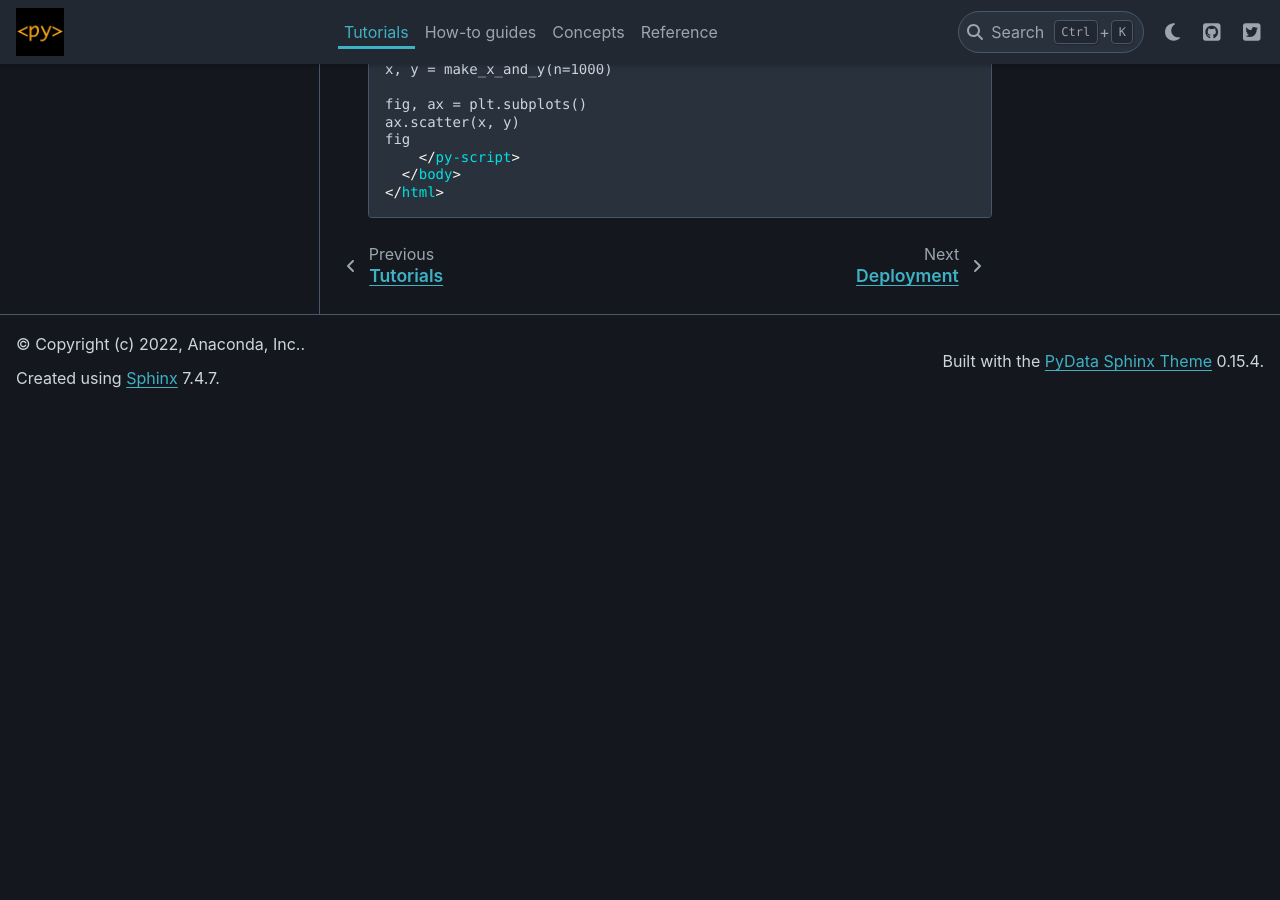
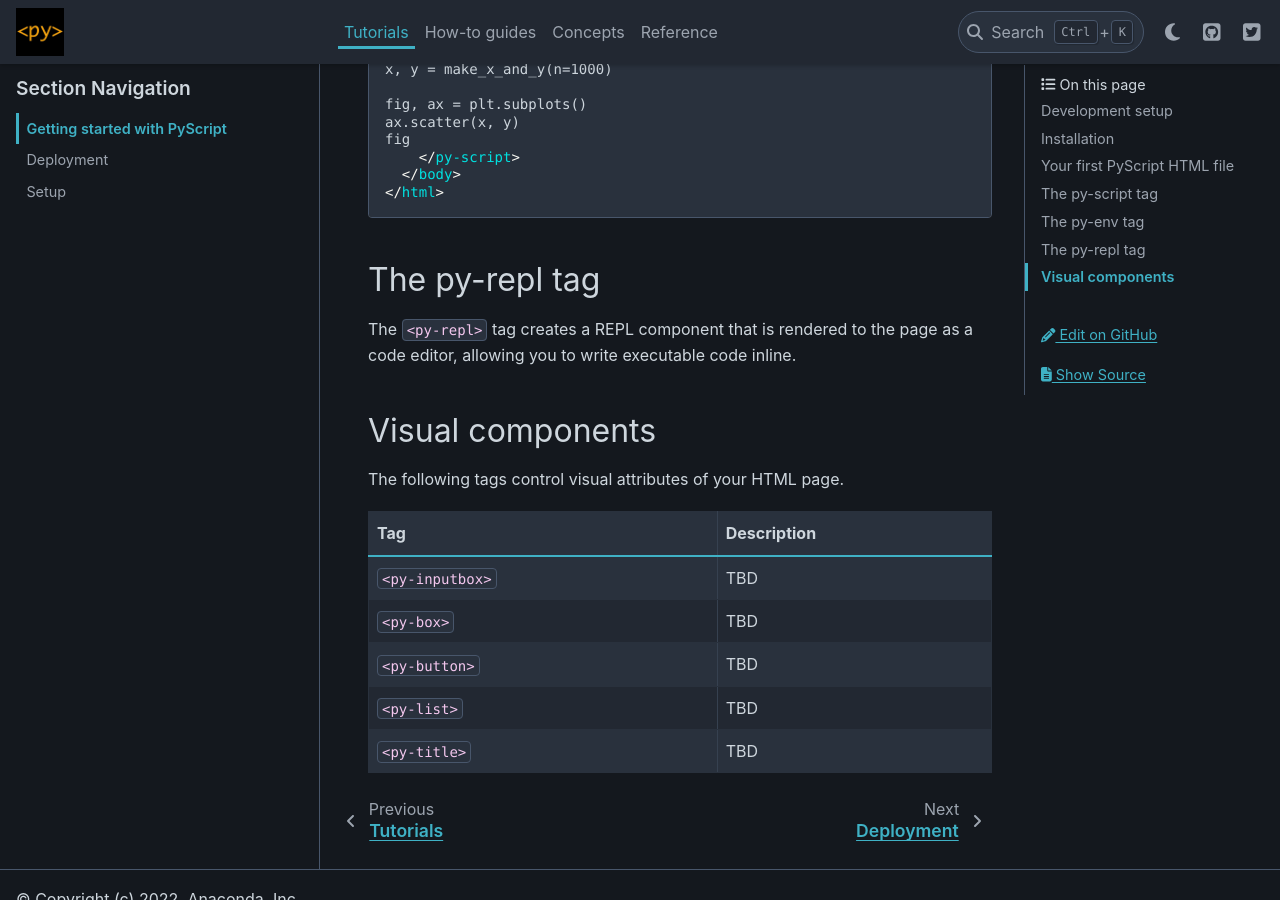
Before and after one commit to pyscript/pyscript, a Sphinx documentation site: the page built from docs/tutorials/getting-started.md, in a window 1280 px wide and 900 px high, scrolled down 4346 px. Built offline with Sphinx 7.4.7 and the PyData theme 0.15.4, drawn with Linux system fonts in a browser that asks for light colours; before the commit the page ends 4754 px from its top, so only the background shows below that; some of the changed text lies outside the part shown.

````diff
--- a/docs/conf.py
+++ b/docs/conf.py
@@ -35,6 +35,7 @@ extensions = [
     "sphinx_togglebutton",
     "sphinx_sitemap",
     "sphinxemoji.sphinxemoji",
+    "sphinxcontrib.youtube",
 ]
 
 # Add any paths that contain templates here, relative to this directory.
--- a/docs/environment.yml
+++ b/docs/environment.yml
@@ -10,7 +10,9 @@ dependencies:
 -   sphinx-copybutton
 -   sphinx-design
 -   sphinx-togglebutton
+
 -   pip:
     -   sphinxemoji
     -   sphinx-sitemap
     -   sphinx-autobuild
+    -   sphinxcontrib-youtube
--- a/docs/tutorials/getting-started.md
+++ b/docs/tutorials/getting-started.md
@@ -72,13 +72,13 @@ print(s)
 
 ### Writing into labeled elements
 
-In the example above, we had a single `<py-script>` tag and it printed
+In the example above, we had a single `<py-script>` tag printing
 one or more lines onto the page in order. Within the `<py-script>`, you
 have access to the `pyscript` module, which provides a `.write()` method
 to send strings into labeled elements on the page.
 
 For example, we'll add some style elements and provide place holders for
-the `<py-script>` tag write to.
+the `<py-script>` tag to write to.
 
 ```html
 <html>
@@ -109,12 +109,12 @@ pyscript.write('pi', f'π is approximately {pi:.3f}')
 </html>
 ```
 
-## Packages and modules
+## The py-env tag
 
 In addition to the [Python Standard Library](https://docs.python.org/3/library/) and
 the `pyscript` module, many 3rd-party OSS packages will work out-of-the-box with PyScript.
 
-In order to use them, you will need to declare the dependencies using the `<py-env>` in the
+In order to use them, you will need to declare the dependencies using the `<py-env>` tag in the
 HTML head. You can also link to `.whl` files directly on disk like in our [toga example](https://github.com/pyscript/pyscript/blob/main/pyscriptjs/examples/toga/freedom.html).
 
 ```
@@ -207,3 +207,18 @@ fig
   </body>
 </html>
 ```
+## The py-repl tag
+
+The `<py-repl>` tag creates a REPL component that is rendered to the page as a code editor, allowing you to write executable code inline.
+
+## Visual components
+
+The following tags control visual attributes of your HTML page.
+
+| Tag             | Description |
+| ---             | ----------- |
+| `<py-inputbox>` | TBD         |
+| `<py-box>`      | TBD         |
+| `<py-button>`   | TBD         |
+| `<py-list>`     | TBD         |
+| `<py-title>`    | TBD         |
````
Also changed, not shown: docs/concepts/what-is-pyscript.md (+3 -1 lines).
